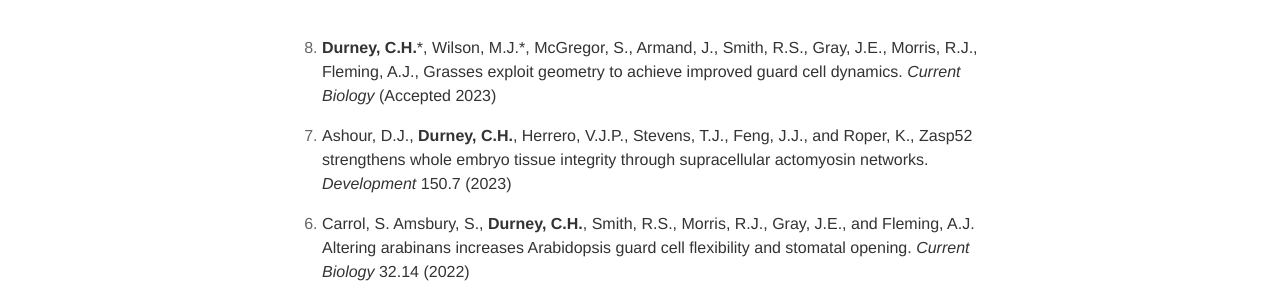
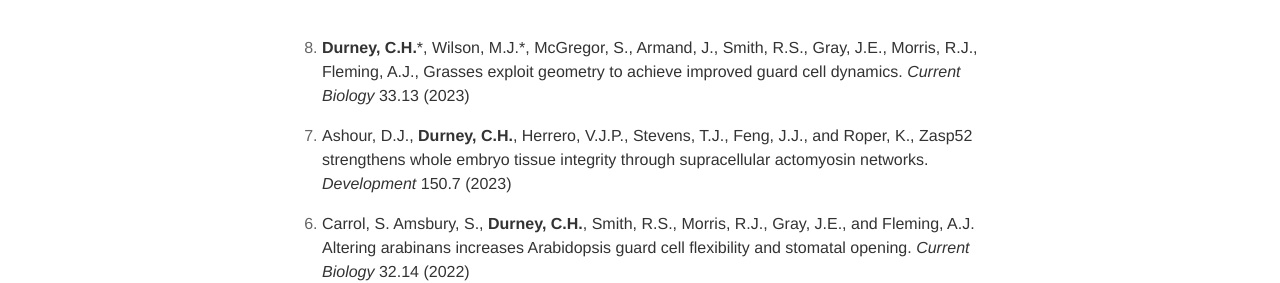
Before and after one commit to clintondurney/clintondurney.github.io, a Jekyll site: the page built from _pages/publications.md, in a window 1280 px wide and 930 px high. Shown: the part 146-429 px from the top of the window. Built offline with Jekyll 4.4.1, drawn with Linux system fonts in a browser that asks for light colours; nearby versions of some CDN libraries.

Commit message:
update citation

```diff
--- a/_pages/publications.md
+++ b/_pages/publications.md
@@ -4,7 +4,7 @@
 title: publications
 ---
 
-8. __Durney, C.H.__\*, Wilson, M.J.\*, McGregor, S., Armand, J., Smith, R.S., Gray, J.E., Morris, R.J., Fleming, A.J., Grasses exploit geometry to achieve improved guard cell dynamics. *Current Biology* (Accepted 2023)
+8. __Durney, C.H.__\*, Wilson, M.J.\*, McGregor, S., Armand, J., Smith, R.S., Gray, J.E., Morris, R.J., Fleming, A.J., Grasses exploit geometry to achieve improved guard cell dynamics. *Current Biology* 33.13 (2023)
 
 7. Ashour, D.J., __Durney, C.H.__, Herrero, V.J.P., Stevens, T.J., Feng, J.J., and Roper, K., Zasp52 strengthens whole embryo tissue integrity through supracellular actomyosin networks. *Development* 150.7 (2023)
 
```
